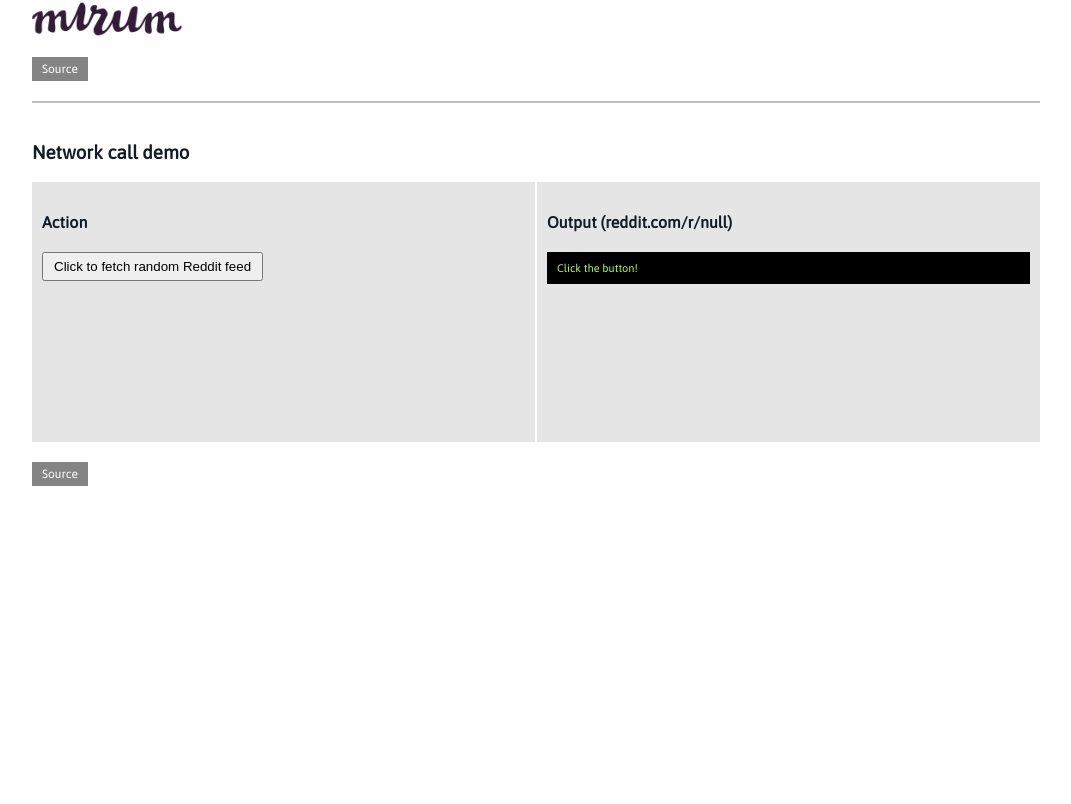
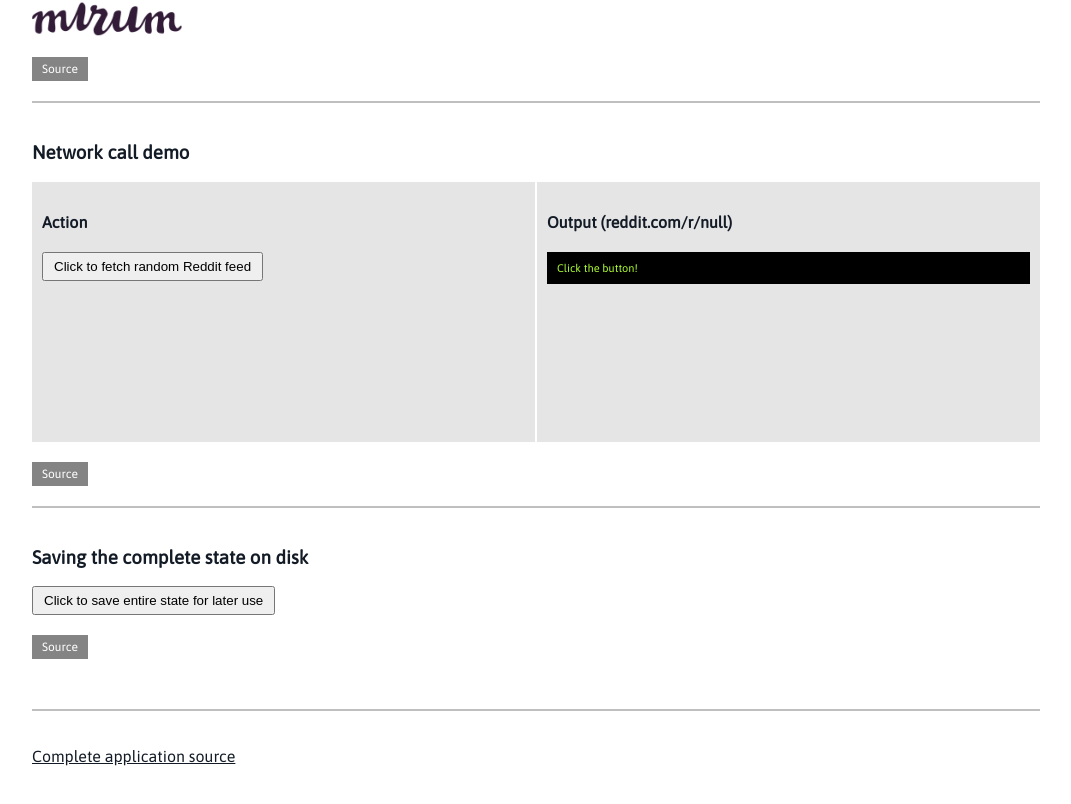
Before and after one commit to ThePaavero/vue-demo-mirum, a Vue app: page / in a window 1280 px wide. Shown: the part 1770-2574 px from the top of the page, without its empty margins (104-1175 px from the left). Before the commit the page ends 2316 px from the top, so only its background shows below. Built offline with nearby package versions, Linux system fonts and the light colour scheme.

Commit message:
Save, load and replace complete state on/from disk.

```diff
--- a/package.json
+++ b/package.json
@@ -11,6 +11,7 @@
   },
   "dependencies": {
     "axios": "^0.16.2",
+    "lodash": "^4.17.4",
     "prettyjson": "^1.2.1",
     "vue": "^2.3.3",
     "vuex": "^2.3.1"
--- a/src/App.vue
+++ b/src/App.vue
@@ -6,6 +6,11 @@
       <img src='./assets/logo.png' class='vue'>
     </header>
     <DemoArea/>
+    <footer>
+      <p>
+        <a href='https://github.com/ThePaavero/vue-demo-mirum/tree/master/src' target='_blank'>Complete application source</a>
+      </p>
+    </footer>
   </div>
 </template>
 
@@ -79,4 +84,14 @@
     list-style-type: square;
     padding: 0;
   }
+
+  a {
+    color: inherit;
+  }
+
+  footer {
+    border-top: solid 2px rgba(0, 0, 0, 0.25);
+    padding: 20px 0;
+    margin-top: 30px;
+  }
 </style>
--- a/src/components/DemoArea.vue
+++ b/src/components/DemoArea.vue
@@ -39,6 +39,10 @@
       <NetworkCallDemo title='Network call demo'/>
       <SourceLink demoKey='NetworkCallDemo'/>
     </section>
+    <section>
+      <SaveStateToDiskDemo title='Saving the complete state on disk'/>
+      <SourceLink demoKey='SaveStateToDiskDemo'/>
+    </section>
   </div>
 </template>
 
@@ -51,6 +55,7 @@
   import CtrlKeyCombinationDemo from './CtrlKeyCombinationDemo.vue'
   import DynamicArrayDemo from './DynamicArrayDemo.vue'
   import ArrayDemo from './ArrayDemo.vue'
+  import SaveStateToDiskDemo from './SaveStateToDiskDemo.vue'
 
   export default {
     components: {
@@ -61,7 +66,8 @@
       StateBasicsDemo,
       CtrlKeyCombinationDemo,
       DynamicArrayDemo,
-      ArrayDemo
+      ArrayDemo,
+      SaveStateToDiskDemo
     }
   }
 </script>
--- a/src/components/DynamicStylesDemo.vue
+++ b/src/components/DynamicStylesDemo.vue
@@ -5,6 +5,7 @@
       type='range'
       min='50'
       max='1400'
+      :value='this.$store.state.dynamicImageWidth'
       @input='updateFromInput'
     />
     <img src='./../assets/mirum.jpg' class='mirum' :style='getInlineStyles()'>
--- /dev/null
+++ b/src/components/SaveStateToDiskDemo.vue
@@ -0,0 +1,45 @@
+<template>
+  <div>
+    <h3>{{ title }}</h3>
+    <button @click='saveToDisk'>Click to save entire state for later use</button>
+    <button v-if='this.$store.state.completeState' @click='applyFromDisk'>Click to load previously saved state</button>
+    <button v-if='this.$store.state.completeState' @click='emptyDisk'>Click to remove saved state from disk</button>
+
+  </div>
+</template>
+
+<script>
+  const myLocalStorageKey = 'completeState'
+  export default {
+    props: ['title'],
+    mounted() {
+      this.loadFromDisk()
+    },
+    methods: {
+      saveToDisk() {
+        const state = this.$store.state
+        const stateAsString = JSON.stringify(state)
+        window.localStorage.setItem(myLocalStorageKey, stateAsString)
+        this.$store.commit('updateCompleteState', JSON.parse(stateAsString))
+      },
+      loadFromDisk() {
+        const onDisk = window.localStorage.getItem(myLocalStorageKey)
+        if (!onDisk) {
+          console.log('No state on disk...')
+          return
+        }
+        this.$store.commit('updateCompleteState', JSON.parse(onDisk))
+      },
+      applyFromDisk() {
+        this.$store.commit('applyCompleteStateFromDisk')
+      },
+      emptyDisk() {
+        window.localStorage.setItem(myLocalStorageKey, null)
+        this.$store.commit('updateCompleteState', null)
+      }
+    }
+  }
+</script>
+
+<style scoped>
+</style>
--- a/src/store.js
+++ b/src/store.js
@@ -1,5 +1,6 @@
 import Vuex from 'vuex'
 import Vue from 'vue'
+import _ from 'lodash'
 
 Vue.use(Vuex)
 
@@ -11,7 +12,8 @@ const state = {
   demoDynamicArrayItemsAdded: 0,
   dynamicImageWidth: 150,
   networkDemoOutput: null,
-  networkDemoSubReddit: null
+  networkDemoSubReddit: null,
+  completeState: null
 }
 
 const mutations = {
@@ -27,7 +29,7 @@ const mutations = {
   addOneToDynamicDemoArray(state) {
     state.demoDynamicArrayItemsAdded++
     state.demoDynamicArray.push(
-        'Added item #' + state.demoDynamicArrayItemsAdded)
+      'Added item #' + state.demoDynamicArrayItemsAdded)
   },
   updateDynamicImageWidth(state, val) {
     state.dynamicImageWidth = val
@@ -37,6 +39,12 @@ const mutations = {
   },
   updateNetworkDemoSubReddit(state, val) {
     state.networkDemoSubReddit = val
+  },
+  updateCompleteState(state, val) {
+    state.completeState = val
+  },
+  applyCompleteStateFromDisk(state) {
+    Object.assign(state, _.cloneDeep(state.completeState))
   }
 }
 
```
Also changed, not shown: 1 other file (tests, documents, lock files or other folders).
